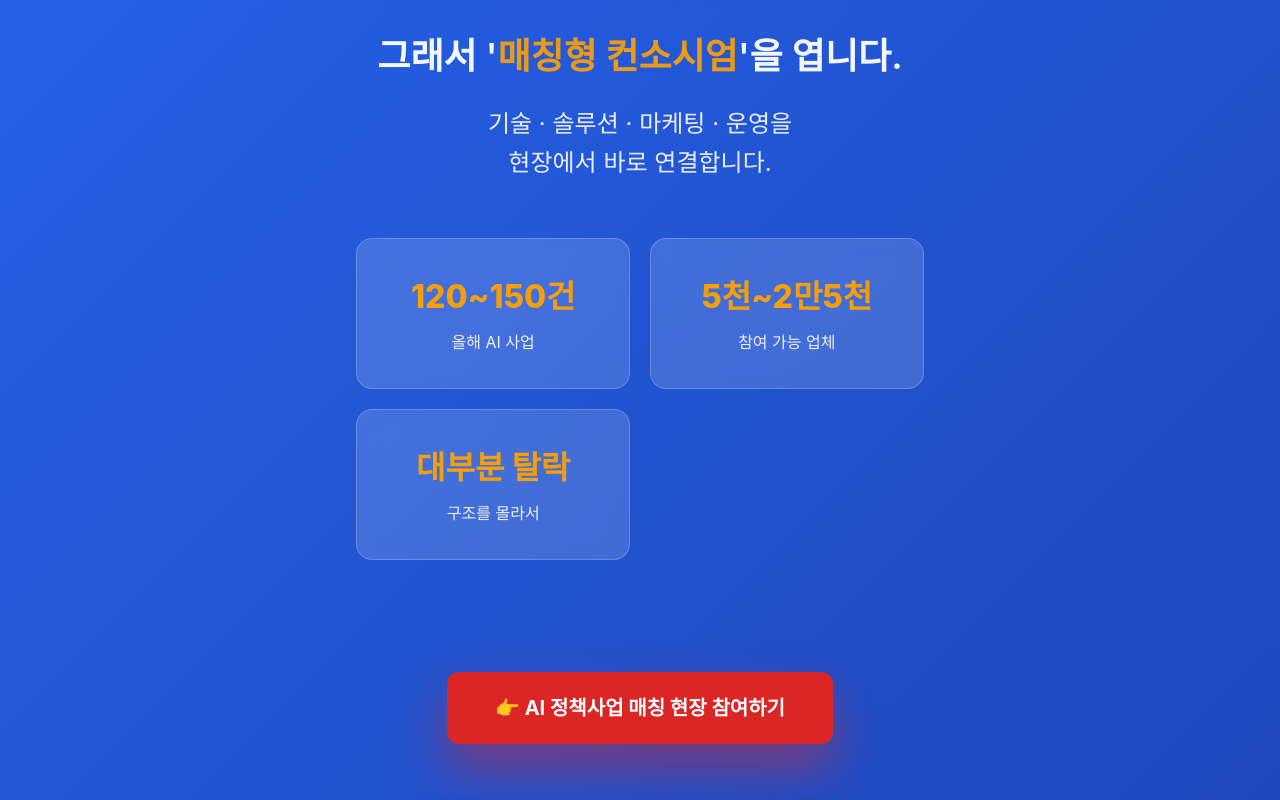
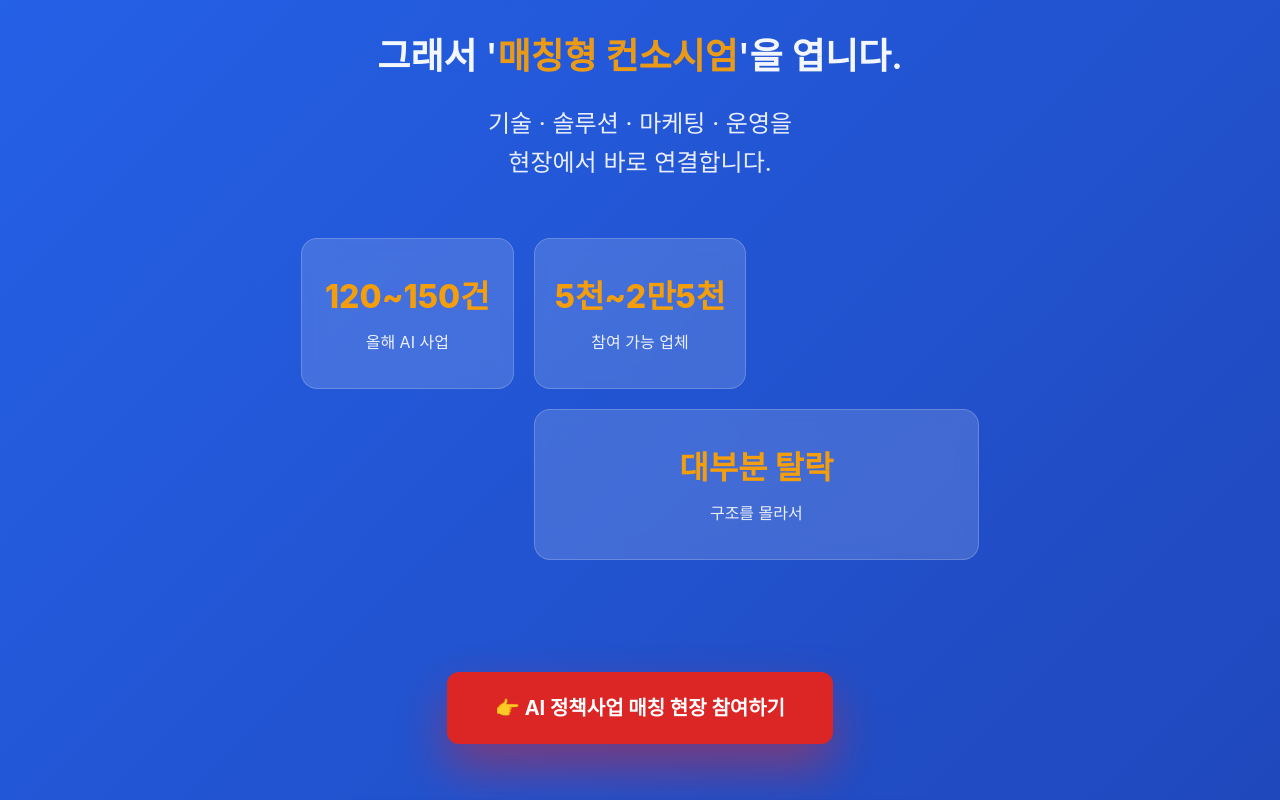
Before and after one commit to onlyonemaster/onlyopen, a PHP site: page / in a window 1280 px wide. Shown: the part 222-1022 px from the top of the page. Run offline with PHP 8.4, Linux system fonts and the light colour scheme.

Commit message:
feat: 세 번째 통계 카드를 2칸 너비로 확장
변경 내용:
- 통계 카드 그리드를 3칸 고정 레이아웃으로 변경
- 세 번째 카드('대부분 탈락')에 stat-card-wide 클래스 추가
- grid-column: 2 / 4 적용으로 2번째~3번째 칸 차지
- 두 번째 카드의 우측 라인과 정렬됨

레이아웃:
┌──────────┐ ┌──────────┐ ┌──────────┐
│ 120~150건│ │5천~2만5천│ │          │
└──────────┘ └──────────┘ │대부분 탈락│
                          └──────────┘

반응형:
- 모바일(768px 이하)에서는 1열로 표시
- stat-card-wide도 1칸으로 자동 조정

```diff
--- a/kaiba-meet/index.html
+++ b/kaiba-meet/index.html
@@ -34,7 +34,7 @@
                         <div class="stat-number">5천~2만5천</div>
                         <div class="stat-label">참여 가능 업체</div>
                     </div>
-                    <div class="stat-card">
+                    <div class="stat-card stat-card-wide">
                         <div class="stat-number">대부분 탈락</div>
                         <div class="stat-label">구조를 몰라서</div>
                     </div>
--- a/kaiba-meet/style.css
+++ b/kaiba-meet/style.css
@@ -100,7 +100,7 @@ strong {
 /* Stats Grid */
 .stats-grid {
     display: grid;
-    grid-template-columns: repeat(auto-fit, minmax(200px, 1fr));
+    grid-template-columns: repeat(3, 1fr);
     gap: 20px;
     margin: 56px 0 64px 0;
 }
@@ -112,6 +112,10 @@ strong {
     border-radius: 16px;
     border: 1px solid rgba(255, 255, 255, 0.2);
     transition: all 0.3s ease;
+}
+
+.stat-card-wide {
+    grid-column: 2 / 4;
 }
 
 .stat-card:hover {
@@ -740,6 +744,10 @@ strong {
         grid-template-columns: 1fr;
     }
 
+    .stat-card-wide {
+        grid-column: 1;
+    }
+
     .points-grid,
     .services-grid {
         grid-template-columns: 1fr;
```
